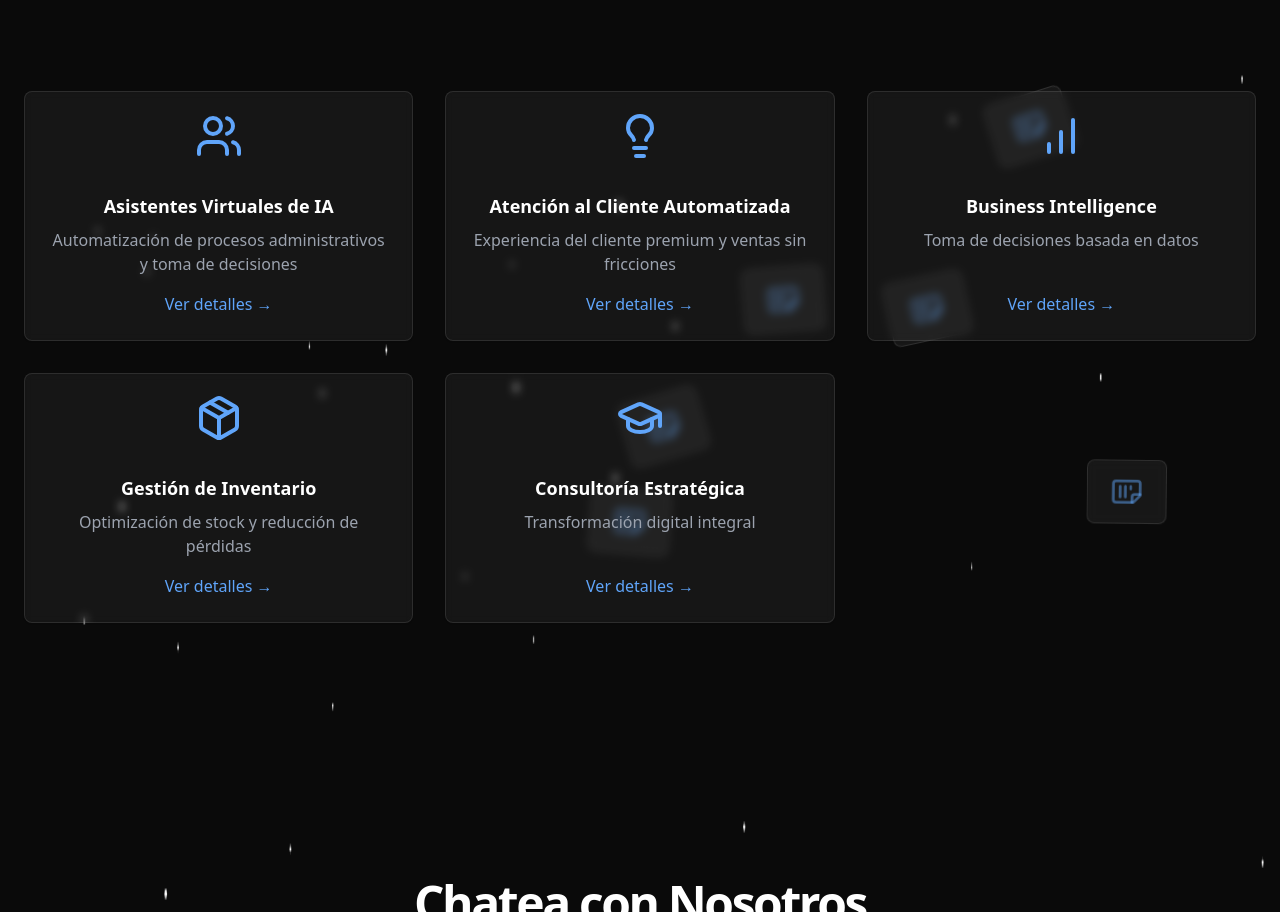
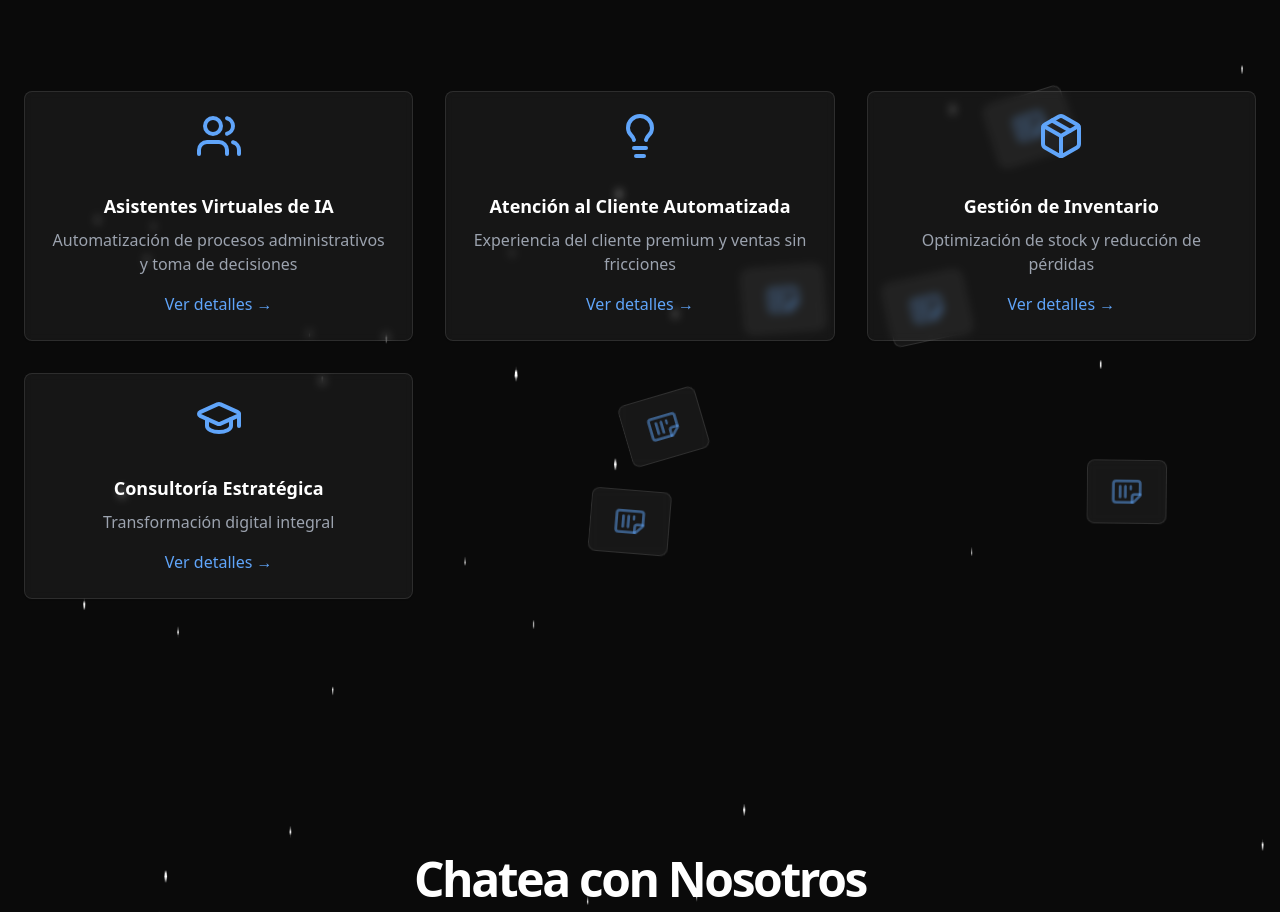
Before and after one commit to CedeJostin/Hookia, a Next.js app in the folder qtrustai/: page / in a window 1280 px wide. Shown: the part 986-1898 px from the top of the page. Built offline with nearby package versions, Linux system fonts and the light colour scheme.

Commit message:
Actualizar la descripción de la misión y eliminar secciones obsoletas en la página de nosotros

```diff
--- a/qtrustai/app/nosotros/page.js
+++ b/qtrustai/app/nosotros/page.js
@@ -95,7 +95,7 @@ export default function NosotrosPage() {
                 <FeatureCard
                   icon={<Lightbulb className="h-12 w-12 mb-4 text-blue-500" aria-hidden="true" />}
                   title="Nuestra Misión"
-                  description="Democratizar la IA y la automatización para empresas de todos los tamaños, impulsando la eficiencia y el crecimiento."
+                  description="Ayudar a empresas pequeñas y grandes a automatizar su tiempo y recursos con soluciones de IA avanzada."
                 />
                 <FeatureCard
                   icon={<Target className="h-12 w-12 mb-4 text-blue-500" aria-hidden="true" />}
--- a/qtrustai/app/page.js
+++ b/qtrustai/app/page.js
@@ -47,20 +47,6 @@ Ventas y Facturación Inteligente:
 
 
 Beneficio clave: Aumenta las ventas recurrentes un 30% con seguimiento automatizado.`
-    },
-    {
-      icon: <BarChart className="h-12 w-12 mb-4 text-blue-400 mt-5" />,
-      title: "Business Intelligence",
-      shortDescription: "Toma de decisiones basada en datos",
-      fullDescription: `Análisis Predictivo y Táctico:
-- Monitoreo de tendencias de compra y comportamiento de clientes
-- Identificación de oportunidades de crecimiento y riesgos operativos
-
-Reportes Ejecutivos Automatizados:
-- Reportes de tendecias (ventas, inventario, ROI)
-- Alertas en tiempo real sobre anomalías o desviaciones
-
-Beneficio clave: Reduce un 40% las decisiones improvisadas con insights accionables.`
     },
     {
       icon: <Package className="h-12 w-12 mb-4 text-blue-400 mt-5" />,
```
